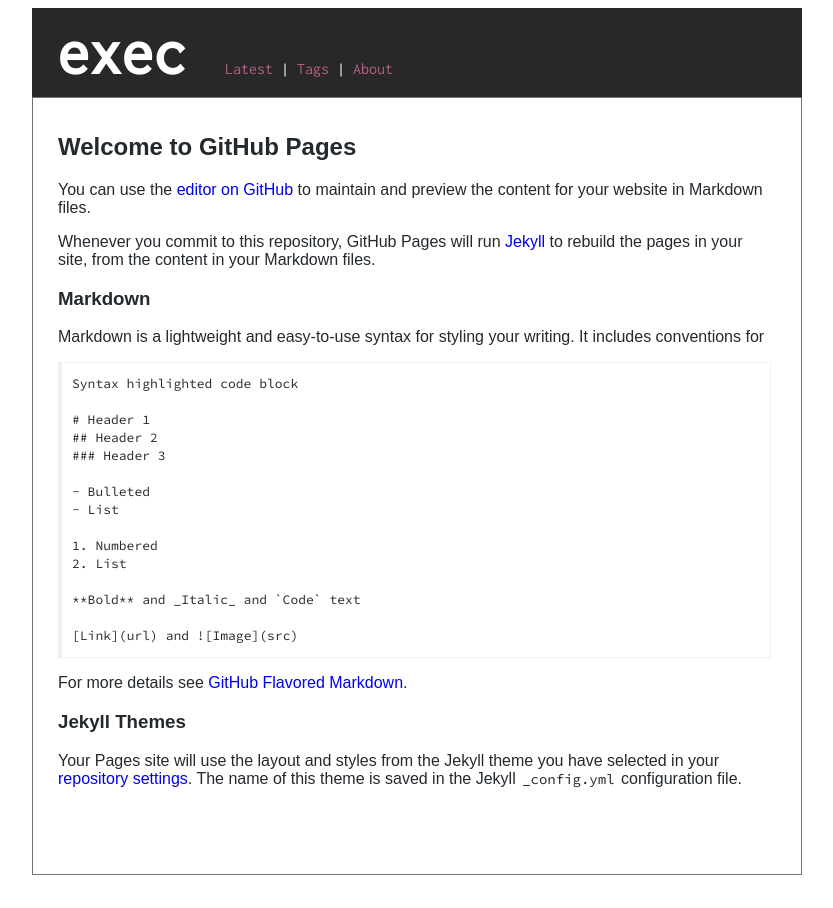
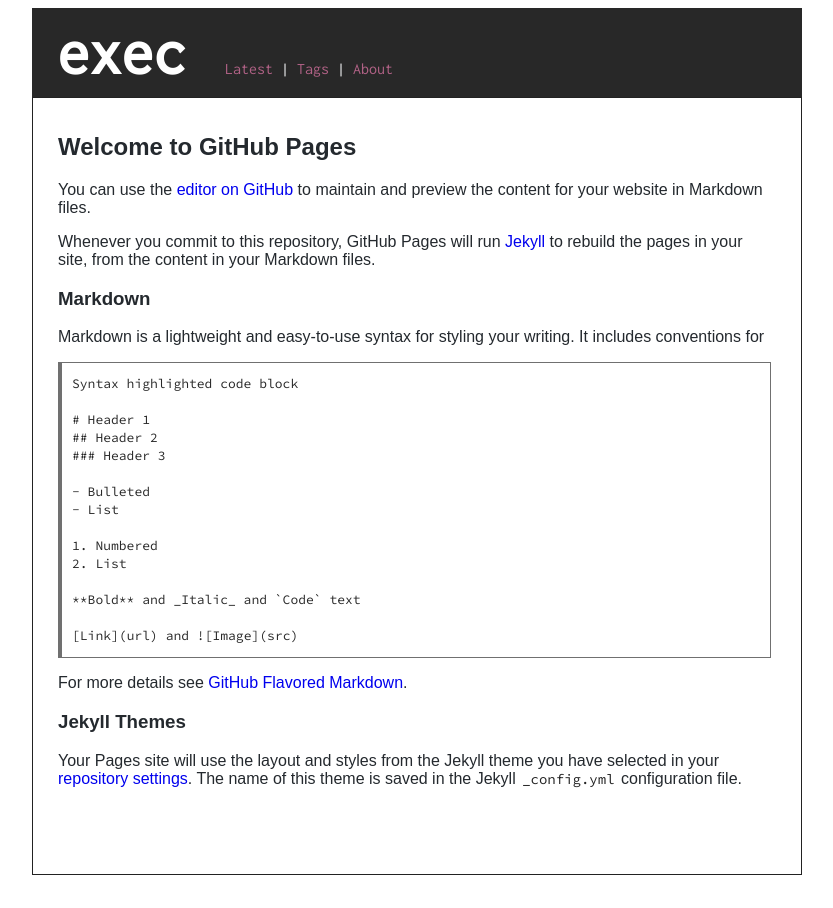
Before and after one commit to execas/execas.github.io, a Jekyll site: the page built from test.md, in a window 1280 px wide. Shown: the whole page, without its empty margins (223-1056 px from the left). Built offline with Jekyll 4.4.1, drawn with Linux system fonts in a browser that asks for light colours; our own code applies the rules of GitHub Pages for plain Markdown files.

Commit message:
Update execas.css

```diff
--- a/css/execas.css
+++ b/css/execas.css
@@ -17,7 +17,7 @@
      max-width: 718px;
      background-color: #ffffff;
      margin: 0 auto;
-     border: 1px solid #707070;
+     border: 1px solid #222222;
 }
 
 img {
@@ -34,8 +34,8 @@
      padding-bottom: 12px;
      padding-top: 12px;
      white-space: pre;
-     border: 1px solid #efefef;
-     border-left:4px solid #efefef;
+     border: 1px solid #707070;
+     border-left:4px solid #707070;
      overflow: auto;
      color:#000000;
      /*border-radius: 5px 5px 5px 5px;     */
```
